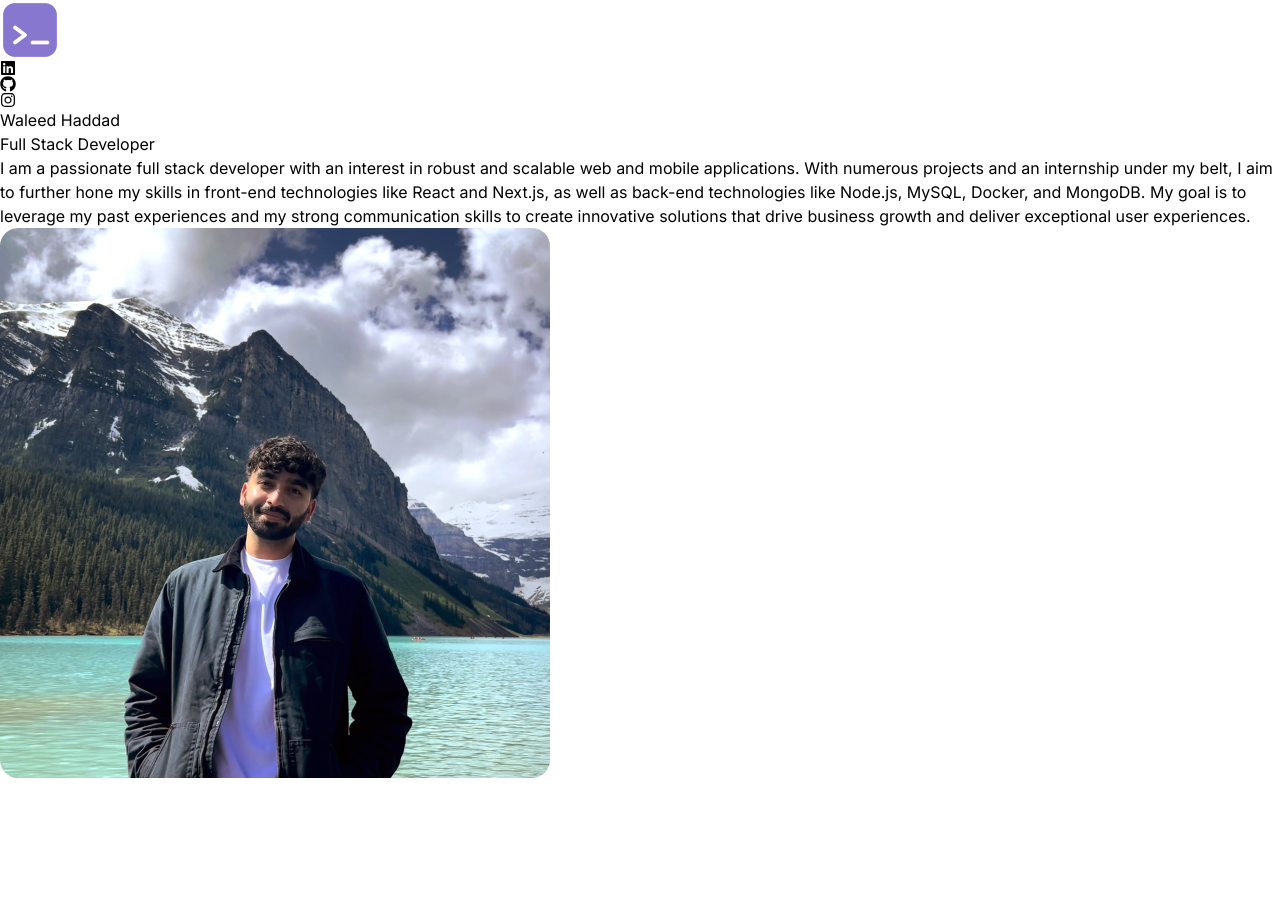
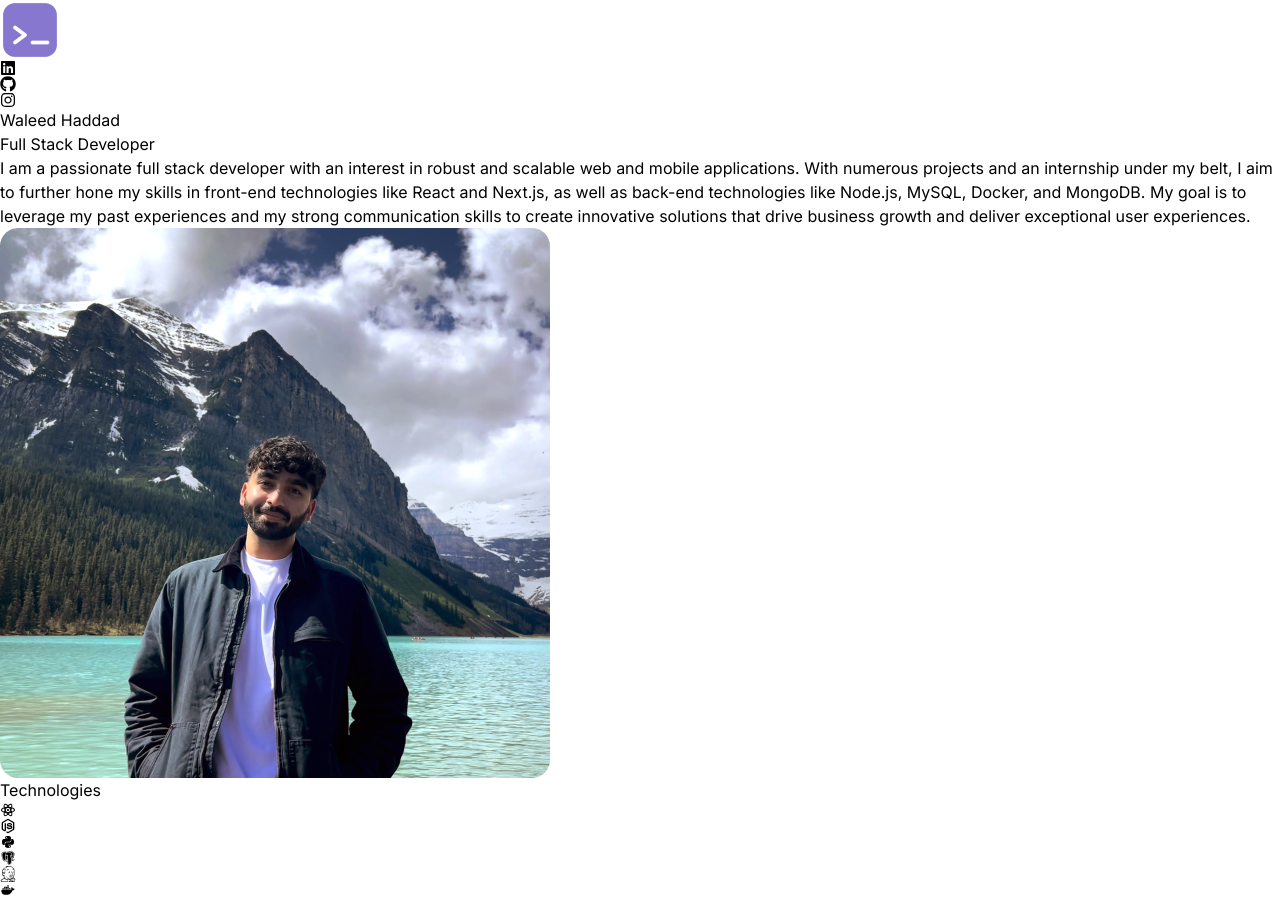
Before and after one commit to waleed-haddad/developer-portfolio-waleed, a React (Vite) app: page / in a window 1280 px wide. Before the commit the page ends 800 px from the top, so only its background shows below. Built offline with nearby package versions, Linux system fonts and the light colour scheme.

Commit message:
Created the tech-stack section

```diff
--- a/src/App.jsx
+++ b/src/App.jsx
@@ -1,14 +1,18 @@
 import Navbar from "./components/Navbar"
 import Profile from "./components/Profile";
+import Technologies from "./components/Technologies";
 
 const App = () => {
   return (
     <div className="overflow-x-hidden text-neutral-300 antialiased selection:bg-cyan-300 selection:text-cyan-900">
-      <div className="flixed top-0 -z-10 h-full w-full"></div>
-      <div className="absolute top-0 z-[-2] h-screen w-screen bg-neutral-950 bg-[radial-gradient(ellipse_80%_80%_at_50%_-20%,rgba(120,119,198,0.3),rgba(255,255,255,0))]"></div>
+      <div className="fixed top-0 -z-10 h-full w-full">
+        <div className="absolute top-0 z-[-2] h-screen w-screen bg-neutral-950 bg-[radial-gradient(ellipse_80%_80%_at_50%_-20%,rgba(120,119,198,0.3),rgba(255,255,255,0))]">
+      </div>
+      </div>
       <div className="container mx-auto px-8">
         <Navbar />
         <Profile />
+        <Technologies />
       </div>
     </div>
   );
--- /dev/null
+++ b/src/components/Technologies.jsx
@@ -0,0 +1,36 @@
+import { RiReactjsLine } from "react-icons/ri";
+import { RiNodejsLine } from "react-icons/ri";
+import { BiLogoPython } from "react-icons/bi";
+import { BiLogoPostgresql } from "react-icons/bi";
+import { BiLogoDocker } from "react-icons/bi";
+import { SiJenkins } from "react-icons/si";
+
+const Technologies = () => {
+  return (
+    <div className="border-b border-neutral-800 pb-24">
+        <h2 className="my-20 text-center text-4xl">Technologies</h2>
+        <div className="flex flex-wrap items-center justify-center gap-4">
+            <div className="rounded-2xl p-4 border-4 border-neutral-800">
+                <RiReactjsLine className="text-7xl text-cyan-400"/>
+            </div>
+            <div className="rounded-2xl p-4 border-4 border-neutral-800">
+                <RiNodejsLine className="text-7xl text-green-500"/>
+            </div>
+            <div className="rounded-2xl p-4 border-4 border-neutral-800">
+                <BiLogoPython className="text-7xl text-yellow-600"/>
+            </div>
+            <div className="rounded-2xl p-4 border-4 border-neutral-800">
+                <BiLogoPostgresql className="text-7xl text-sky-700"/>
+            </div>
+            <div className="rounded-2xl p-4 border-4 border-neutral-800">
+                <SiJenkins className="text-7xl text-red-600"/>
+            </div>
+            <div className="rounded-2xl p-4 border-4 border-neutral-800">
+                <BiLogoDocker className="text-7xl text-blue-700"/>
+            </div>
+        </div>
+    </div>
+  )
+}
+
+export default Technologies
```
